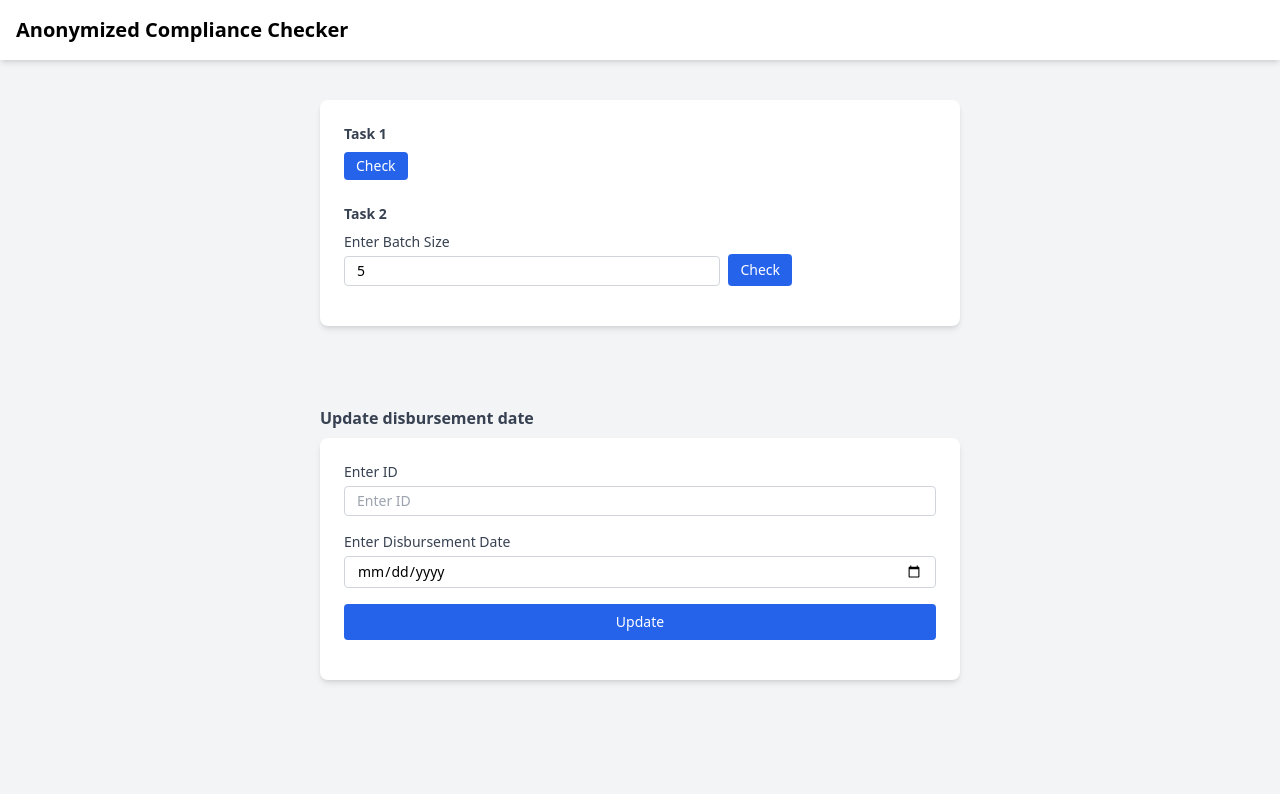
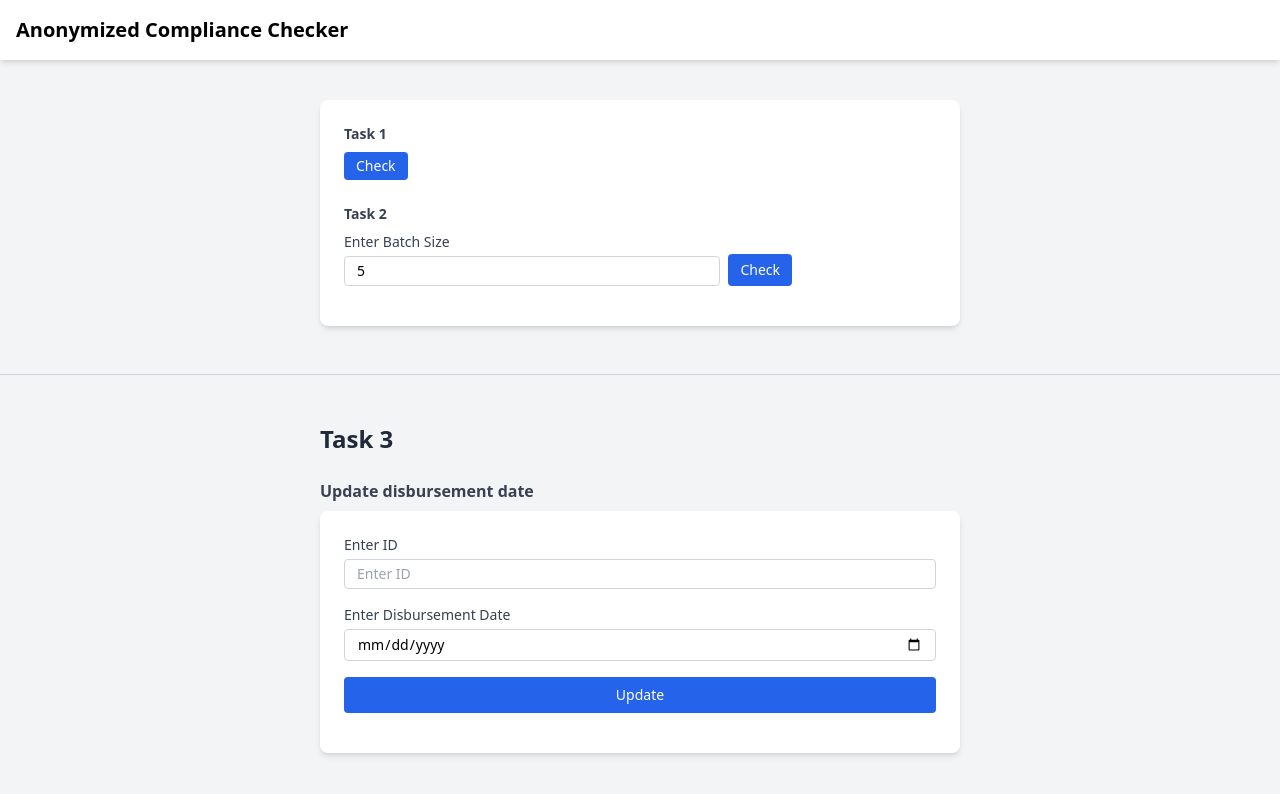
Before and after one commit to Samonto-Karmaker/Anonymized-Compliance-Checker, a React (Create React App) app in the folder anonymized-compliance-checker-frontend/: page / in a window 1280 px wide. Shown: the top 794 px of the page. Built offline with nearby package versions, Linux system fonts and the light colour scheme; no server answers.

Commit message:
feat: update Task3Component header and add description

```diff
--- a/anonymized-compliance-checker-frontend/src/components/Task3Component.jsx
+++ b/anonymized-compliance-checker-frontend/src/components/Task3Component.jsx
@@ -25,9 +25,12 @@ const Task3Component = () => {
 
   return (
     <div className="max-w-2xl mx-auto py-10 px-4">
-      <h1 className="font-semibold text-gray-700 mb-2">
+      <h1 className="text-2xl font-bold text-gray-800 mb-6">
+        Task 3
+      </h1>
+      <p className="font-semibold text-gray-700 mb-2">
         Update disbursement date
-      </h1>
+      </p>
       <div className="bg-white p-6 rounded-lg shadow-md">
         <div className="mb-4">
           <div className="flex flex-col gap-4 w-full">
--- a/anonymized-compliance-checker-frontend/src/pages/Home.jsx
+++ b/anonymized-compliance-checker-frontend/src/pages/Home.jsx
@@ -14,6 +14,7 @@ const Home = () => {
         </div>
       </div>
       {/* Task 3 */}
+      <hr className="my-2 border-gray-300" />
       <Task3Component />
     </>
   );
```
